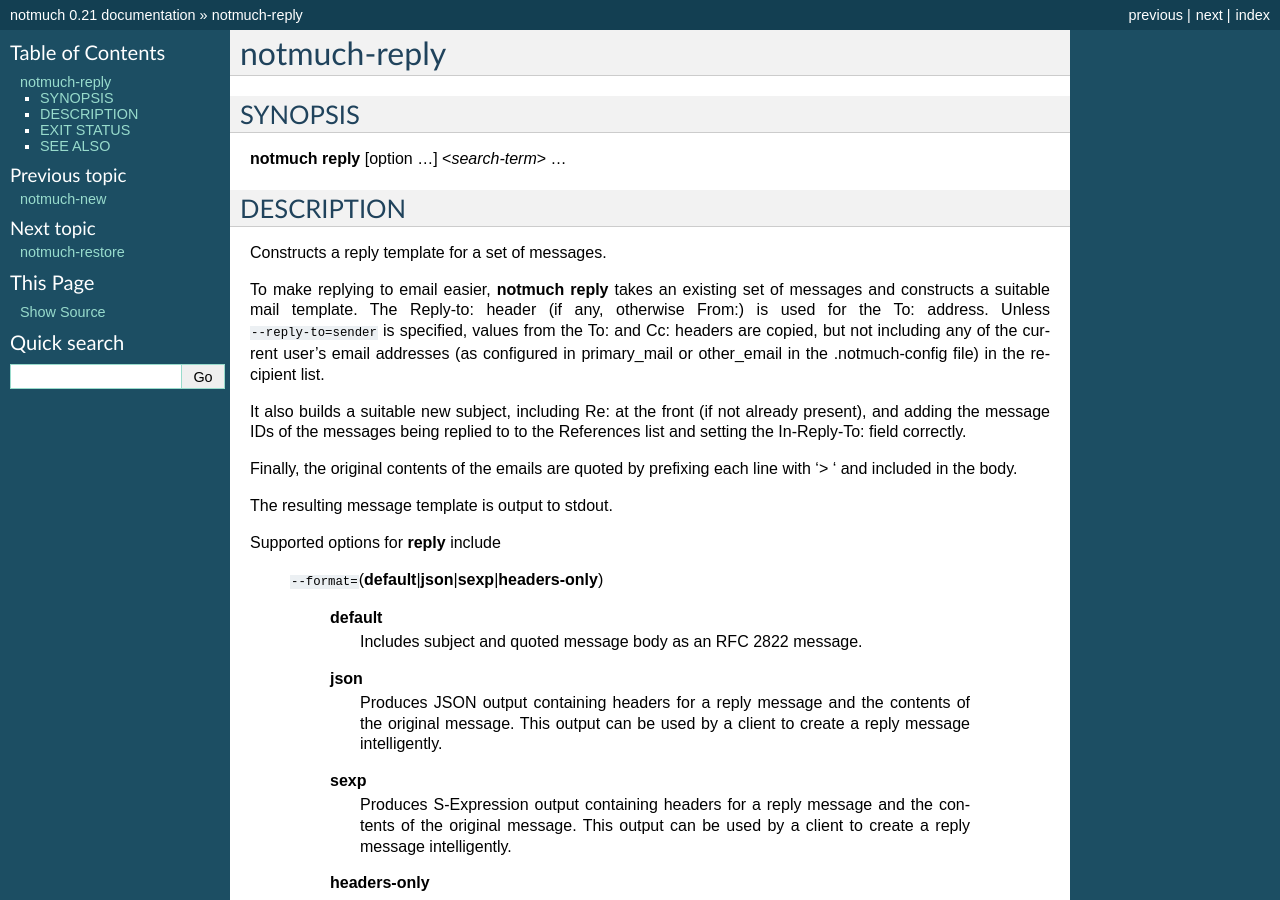
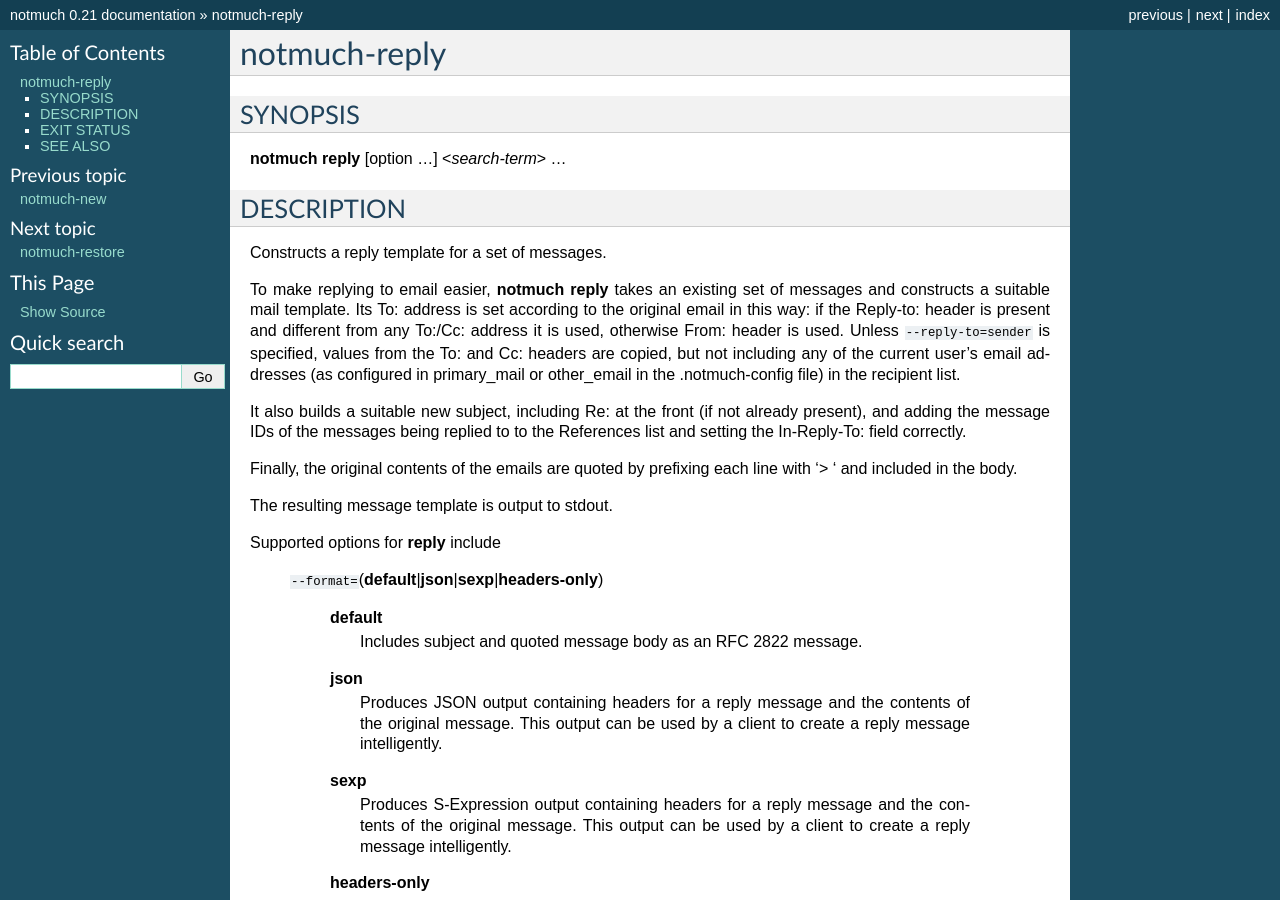
Before and after one commit to notmuch/notmuch, a Sphinx documentation site: the page built from doc/man1/notmuch-reply.rst, in a window 1280 px wide and 900 px high. Built offline with Sphinx 7.4.7, drawn with Linux system fonts in a browser that asks for light colours; the version number is read from the project's files by our own code.

Commit message:
doc/reply: Clarify how reply-to header is handled
Current documentation and comments in the code do not correspond to
the actual code and tests in the test suite ("Un-munging Reply-To" in
T230-reply-to-sender.sh). Fix it.

```diff
--- a/doc/man1/notmuch-reply.rst
+++ b/doc/man1/notmuch-reply.rst
@@ -13,8 +13,10 @@ DESCRIPTION
 Constructs a reply template for a set of messages.
 
 To make replying to email easier, **notmuch reply** takes an existing
-set of messages and constructs a suitable mail template. The Reply-to:
-header (if any, otherwise From:) is used for the To: address. Unless
+set of messages and constructs a suitable mail template. Its To:
+address is set according to the original email in this way: if the
+Reply-to: header is present and different from any To:/Cc: address it
+is used, otherwise From: header is used. Unless
 ``--reply-to=sender`` is specified, values from the To: and Cc: headers
 are copied, but not including any of the current user's email addresses
 (as configured in primary\_mail or other\_email in the .notmuch-config
```
Also changed, not shown: 1 other file.
